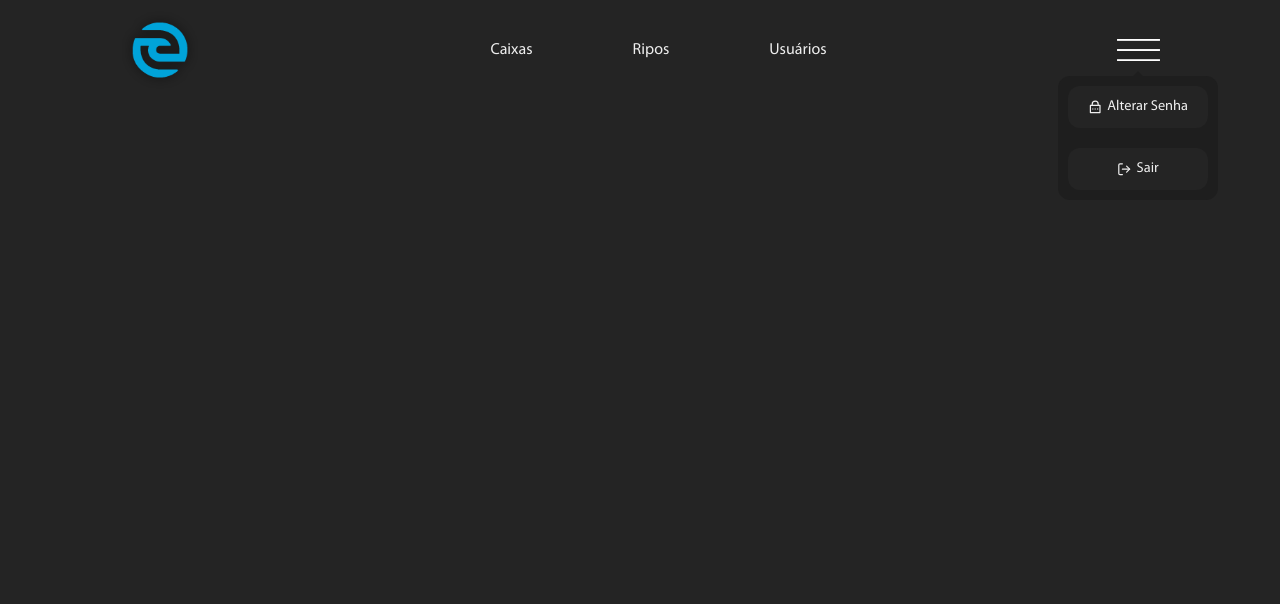
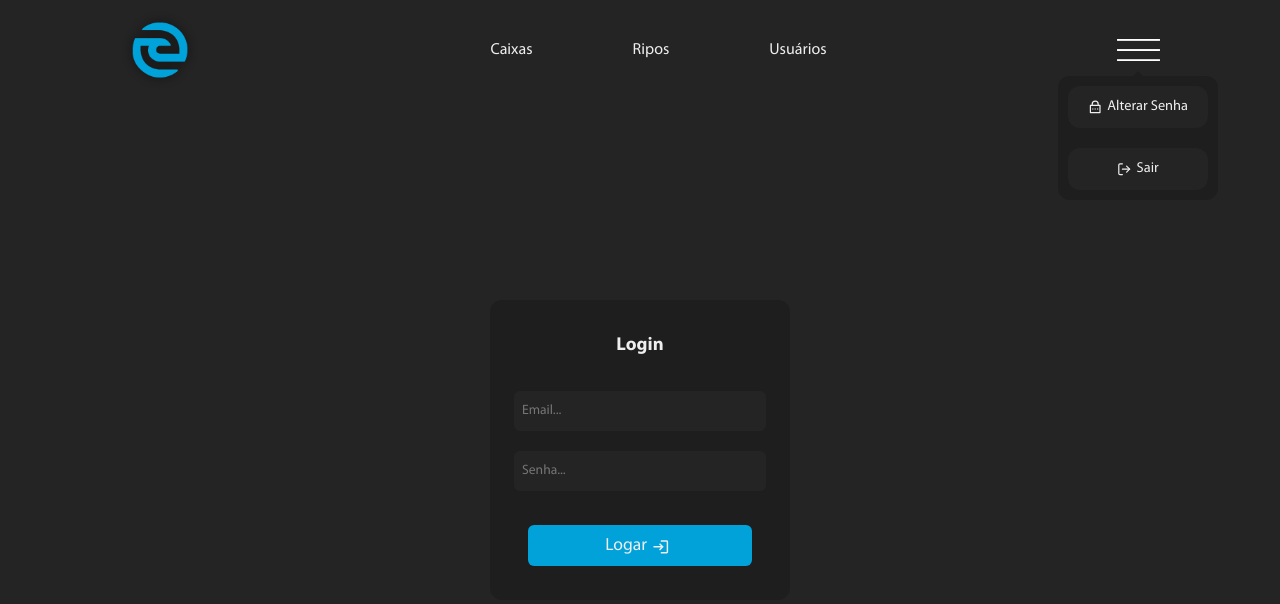
Before and after one commit to Gabriel-Cacharo/ripo, a React (Vite) app in the folder admin-frontend/: page /auth/login in a window 1280 px wide. Both pictures are taken after a click on the button 1138 px from the left and 50 px from the top of the page. Shown: the top 604 px of the page. Built offline with nearby package versions, Linux system fonts and the light colour scheme; the HTML template or start-up script is replaced by a standard one.

Commit message:
:sparkles: Login page, login function, logout function and AuthContext
Login page, login function, logout function and AuthContext

```diff
--- a/admin-frontend/src/App.tsx
+++ b/admin-frontend/src/App.tsx
@@ -7,6 +7,8 @@ import 'react-toastify/dist/ReactToastify.css';
 import Header from './components/Header/Header';
 import Routes from './routes';
 
+import { AuthProvider } from './context/AuthContext';
+
 function App() {
   AOS.init({
     duration: 900,
@@ -15,12 +17,14 @@ function App() {
 
   return (
     <Router>
-      <div className="App">
-        <Header />
-        <Routes />
+      <AuthProvider>
+        <div className="App">
+          <Header />
+          <Routes />
 
-        <ToastContainer position="top-right" autoClose={5000} closeOnClick theme="dark" />
-      </div>
+          <ToastContainer position="top-right" autoClose={5000} closeOnClick theme="dark" />
+        </div>
+      </AuthProvider>
     </Router>
   );
 }
--- a/admin-frontend/src/assets/styles/_classNames.scss
+++ b/admin-frontend/src/assets/styles/_classNames.scss
@@ -1,3 +1,7 @@
 .iconMarginRight {
   margin-right: 5px;
 }
+
+.icon {
+  margin: 0px 5px;
+}
--- a/admin-frontend/src/assets/styles/base.scss
+++ b/admin-frontend/src/assets/styles/base.scss
@@ -34,3 +34,6 @@
 // Modal Edit Profile
 @import '../../pages/User/components/ModalEditProfile/responsive';
 @import '../../pages/User/components/ModalEditProfile/styles';
+
+// Login Page
+@import '../../pages/Auth/Login/styles';
--- a/admin-frontend/src/components/Header/Header.tsx
+++ b/admin-frontend/src/components/Header/Header.tsx
@@ -9,7 +9,11 @@ import { FaUserAlt } from 'react-icons/fa';
 import { FiLogOut } from 'react-icons/fi';
 import { RiLockPasswordLine } from 'react-icons/ri';
 
+import { AuthContext } from '../../context/AuthContext';
+
 function Header() {
+  const { contextLogoutFunction } = useContext(AuthContext);
+
   const [dropdownMenuIsOpen, setDropdownMenuIsOpen] = useState(false);
 
   // const navigate = useNavigate();
@@ -54,7 +58,7 @@ function Header() {
                 </button>
               </DropdownMenu.Item>
               <DropdownMenu.Item className="dropdownMenuItem">
-                <button type="button" onClick={() => console.log('hello')}>
+                <button type="button" onClick={contextLogoutFunction}>
                   <FiLogOut className="iconMarginRight" />
                   Sair
                 </button>
--- /dev/null
+++ b/admin-frontend/src/context/AuthContext.tsx
@@ -0,0 +1,90 @@
+import { createContext, useState, useEffect } from 'react';
+import jsCookie from 'js-cookie';
+
+import { api } from '../services/api';
+import { toast } from 'react-toastify';
+import { useNavigate } from 'react-router-dom';
+
+import { IAuthProvider, IUser } from './types';
+
+export const AuthContext = createContext({} as any);
+
+export const AuthProvider = ({ children }: IAuthProvider) => {
+  const navigate = useNavigate();
+
+  const [loading, setLoading] = useState(true);
+  const [user, setUser] = useState<IUser | null>(null);
+
+  useEffect(() => {
+    const loggedUserInfo = localStorage.getItem('user');
+    const loggedUserJwt = jsCookie.get('jwt');
+
+    if (loggedUserInfo && loggedUserJwt) {
+      setUser(JSON.parse(loggedUserInfo));
+
+      api.defaults.headers.common['authorization'] = `Bearer ${loggedUserJwt}`;
+    } else {
+      localStorage.clear();
+      jsCookie.remove('jwt');
+    }
+
+    setLoading(false);
+  }, []);
+
+  const contextLoginFunction = async (email: string, password: string) => {
+    try {
+      const apiLoginAdminResponse = await api.post('/auth/admin/login', {
+        email,
+        password,
+      });
+
+      let loggedUserInfo = {
+        email,
+        id: apiLoginAdminResponse.data.user.id,
+        coins: apiLoginAdminResponse.data.user.coins,
+        userName: apiLoginAdminResponse.data.user.username,
+        ripoId: String(apiLoginAdminResponse.data.user.ripoId),
+        verifiedEmail: apiLoginAdminResponse.data.user.verifiedEmail,
+        admin: apiLoginAdminResponse.data.user.admin,
+      };
+
+      jsCookie.set('jwt', apiLoginAdminResponse.data.token, { expires: 2 });
+      localStorage.setItem('user', JSON.stringify(loggedUserInfo));
+      api.defaults.headers.common['Authorization'] = `Bearer ${apiLoginAdminResponse.data.token}`;
+
+      setUser(loggedUserInfo);
+      toast.success('Você fez login com sucesso');
+
+      navigate('/');
+      return;
+    } catch (error: any) {
+      toast.error(error.response.data.error);
+      return {
+        type: 'error',
+        error: error.response.data,
+      };
+    }
+  };
+
+  const contextLogoutFunction = () => {
+    try {
+      setUser(null);
+      api.defaults.headers.common['Authorization'] = ``;
+      jsCookie.remove('jwt');
+      localStorage.removeItem('user');
+
+      toast.success('Você se deslogou com sucesso');
+      navigate('/auth/login');
+    } catch (err) {
+      toast.error('Ocorreu um erro ao se deslogar. Tente novamente mais tarde');
+    }
+  };
+
+  return (
+    <AuthContext.Provider
+      value={{ isAuthenticated: !!user, user, loading, contextLoginFunction, contextLogoutFunction }}
+    >
+      {children}
+    </AuthContext.Provider>
+  );
+};
--- /dev/null
+++ b/admin-frontend/src/context/types.ts
@@ -0,0 +1,15 @@
+import { ReactNode } from 'react';
+
+export interface IAuthProvider {
+  children: ReactNode;
+}
+
+export interface IUser {
+  email: string;
+  id: number;
+  userName: string;
+  coins: string;
+  ripoId: string;
+  verifiedEmail: boolean;
+  admin: boolean;
+}
--- /dev/null
+++ b/admin-frontend/src/pages/Auth/Login/LoginPage.tsx
@@ -0,0 +1,54 @@
+import { useContext, useState } from 'react';
+import { MdLogin } from 'react-icons/md';
+import { AuthContext } from '../../../context/AuthContext';
+
+const LoginPage = () => {
+  const { contextLoginFunction } = useContext(AuthContext);
+
+  const [error, setError] = useState({
+    type: '',
+    message: '',
+  });
+  const [loading, setLoading] = useState(false);
+
+  const [email, setEmail] = useState('');
+  const [password, setPassword] = useState('');
+
+  const loginFunction = async (e: any) => {
+    e.preventDefault();
+    setLoading(true);
+
+    setError({
+      type: '',
+      message: '',
+    });
+
+    const loginAdminResponse = await contextLoginFunction(email, password);
+    if (loginAdminResponse && loginAdminResponse.type === 'error') {
+      setError({
+        type: 'all',
+        message: loginAdminResponse.error.error,
+      });
+      setLoading(false);
+    }
+  };
+
+  return (
+    <div className="loginPageContainer">
+      <form className="loginContainer">
+        <h3>Login</h3>
+
+        <div className="loginInputsContainer">
+          <input type="text" placeholder="Email..." onChange={(e) => setEmail(e.target.value)} />
+          <input type="password" placeholder="Senha..." onChange={(e) => setPassword(e.target.value)} />
+        </div>
+
+        <button type="button" onClick={loginFunction} disabled={loading}>
+          Logar <MdLogin className="icon" />
+        </button>
+      </form>
+    </div>
+  );
+};
+
+export default LoginPage;
--- /dev/null
+++ b/admin-frontend/src/pages/Auth/Login/_styles.scss
@@ -0,0 +1,65 @@
+.loginPageContainer {
+  display: flex;
+  align-items: center;
+  justify-content: center;
+
+  min-height: calc(100vh - 100px);
+
+  .loginContainer {
+    display: flex;
+    flex-direction: column;
+    align-items: center;
+    justify-content: space-evenly;
+
+    background-color: $dark-grey;
+    border-radius: 12px;
+
+    height: 300px;
+    width: 300px;
+    padding: 10px;
+
+    .loginInputsContainer {
+      display: flex;
+      flex-direction: column;
+      align-items: center;
+      justify-content: center;
+
+      width: 100%;
+
+      input {
+        margin: 10px 0px;
+        padding: 12px 8px;
+        width: 90%;
+        font-size: 0.85rem;
+
+        background-color: $light-grey;
+        color: $white;
+        border: 0;
+        border-radius: 6px;
+      }
+    }
+
+    button {
+      width: 80%;
+      padding: 10px;
+      background-color: $primary-color;
+      color: $white;
+      border-radius: 6px;
+      font-size: 1.1rem;
+
+      transition: all 200ms ease-in-out;
+
+      .icon {
+        margin-top: 2px;
+      }
+
+      &:disabled {
+        opacity: 0.8;
+      }
+
+      &:hover {
+        transform: scale(1.02);
+      }
+    }
+  }
+}
--- a/admin-frontend/src/routes.tsx
+++ b/admin-frontend/src/routes.tsx
@@ -2,6 +2,7 @@ import { Route, Routes } from 'react-router-dom';
 
 import UsersPage from './pages/Users/UsersPage';
 import UserPage from './pages/User/UserPage';
+import LoginPage from './pages/Auth/Login/LoginPage';
 
 const AppRoutes = () => {
   return (
@@ -9,6 +10,8 @@ const AppRoutes = () => {
       <Route path="/users" element={<UsersPage />} />
       <Route path="/user" element={<UserPage />} />
       <Route path="/user/:username" element={<UserPage />} />
+
+      <Route path="/auth/login" element={<LoginPage />} />
     </Routes>
   );
 };
```
